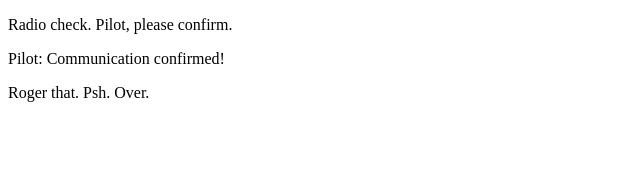
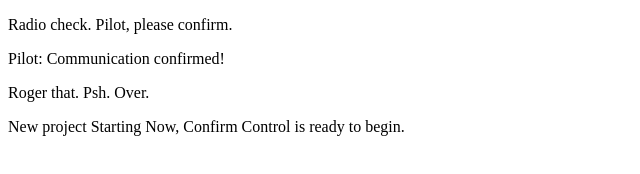
Before and after one commit to werfelmann/CommunicationLog, a plain HTML site: page index.html in a window 1280 px wide. Shown: the whole page, without its empty margins (0-640 px from the left). Drawn offline with Linux system fonts and the light colour scheme.

Commit message:
Second Commit

```diff
--- a/index.html
+++ b/index.html
@@ -4,5 +4,6 @@
       <p>Radio check. Pilot, please confirm.</p>
       <p>Pilot: Communication confirmed!</p>
       <p>Roger that. Psh. Over.</p>
+      <p> New project Starting Now, Confirm Control is ready to begin.</p>
    </body>
 </html>
```
